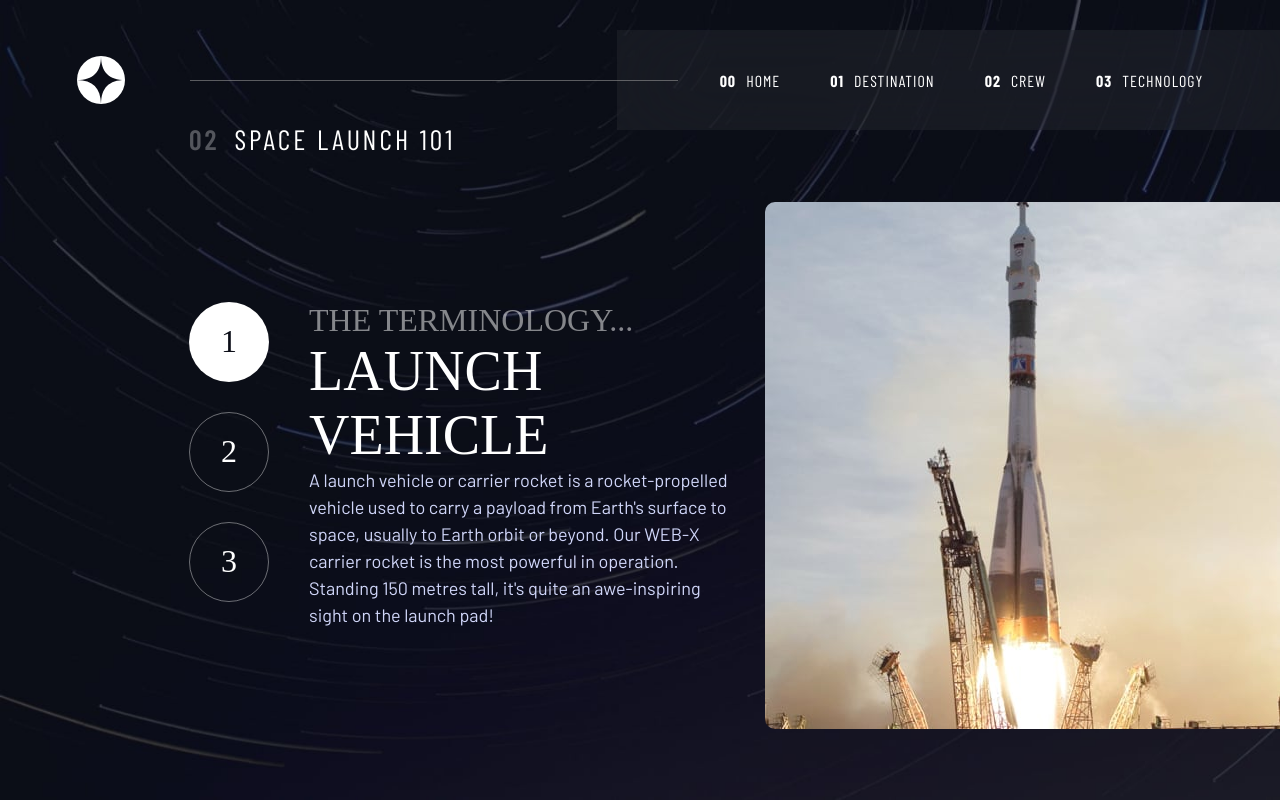
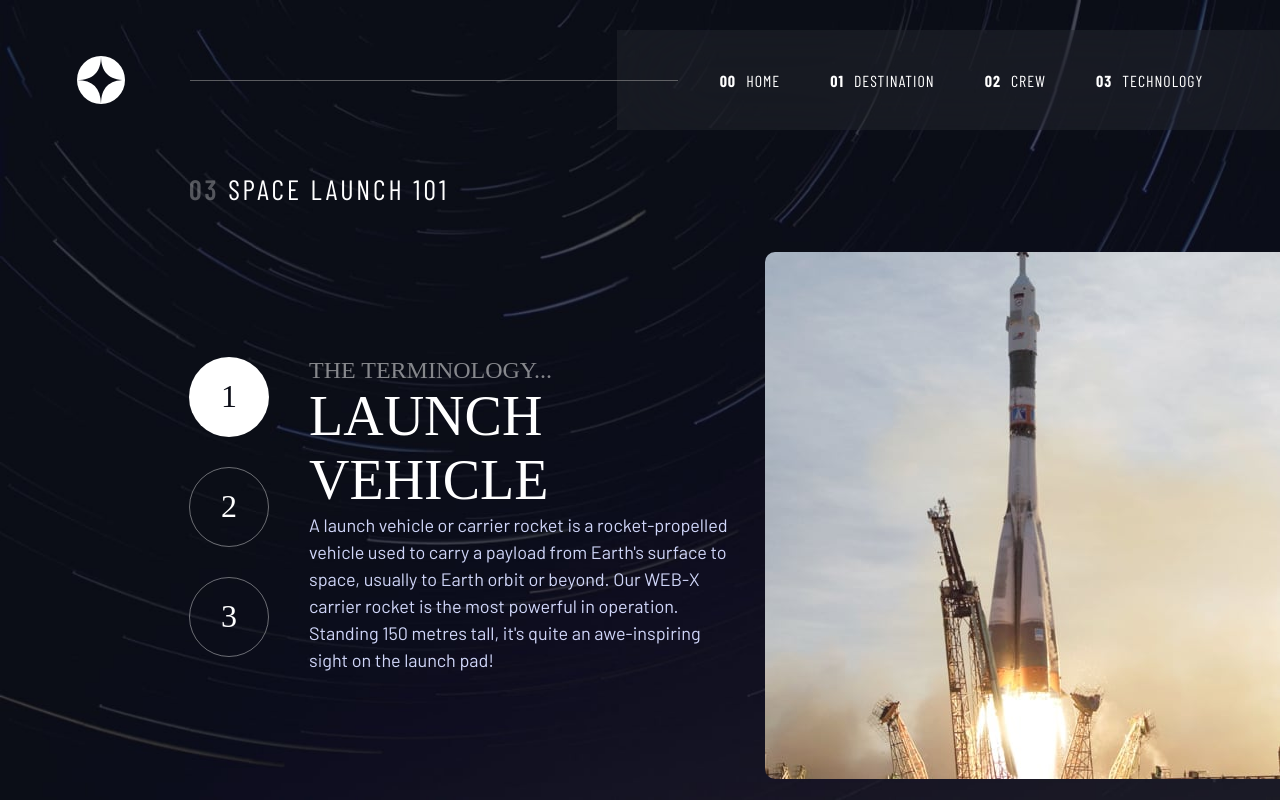
Before and after one commit to christopherqmendivel/space-tourism, an Angular app: page /technology in a window 1280 px wide. Built offline with nearby package versions, Linux system fonts and the light colour scheme; a web font is replaced by a local one.

Commit message:
Page Technology Styles UP

```diff
--- a/src/app/app.component.css
+++ b/src/app/app.component.css
@@ -48,6 +48,10 @@
   background: url("../assets/technology/background-technology-mobile.jpg")
     no-repeat center center fixed;
   background-size: cover;
+}
+
+.container.technology-background {
+  padding-top: 10rem;
 }
 
 /* MEDIA QUERYS */
--- a/src/app/pages/technology/technology.component.css
+++ b/src/app/pages/technology/technology.component.css
@@ -1,27 +1,30 @@
 .container-technology {
   display: flex;
   justify-content: flex-end;
+  flex-direction: column;
+  position: relative;
 }
 
 .container-technology section.info {
   display: flex;
   align-items: center;
-  position: relative;
+  justify-content: center;
+  order: 2;
 }
 
 .container-technology .info .b-1 {
   display: flex;
-  flex-direction: row-reverse;
-  gap: 4rem;
+  flex-direction: column;
+  align-items: center;
 }
 
 .container-technology .info h1.title {
-  font-size: 5.6rem;
+  font-size: 2.4rem;
   text-transform: uppercase;
 }
 
 .container-technology .info h2.subtitle {
-  font-size: 3.2rem;
+  font-size: 1.8rem;
   font-family: var(--bellefair);
   opacity: 0.5;
 }
@@ -29,8 +32,12 @@
 .container-title-subtitle {
   display: flex;
   flex-direction: column;
+  align-items: center;
+  justify-content: space-between;
+  order: 2;
 
-  justify-content: space-between;
+  gap: 1.5rem;
+  margin-top: 2.5rem;
 }
 
 .container-title-subtitle h1.title {
@@ -39,27 +46,38 @@
 
 .container-title-subtitle p.info-bio {
   order: 3;
-  max-width: 93%;
   margin: 0;
+  font-size: 1.5rem;
+  text-align: center;
+  max-width: 32.5rem;
 }
 
 .container-title-subtitle span.subtitle {
   position: absolute;
-  top: -8rem;
   left: 0;
   letter-spacing: 0.3rem;
+  font-size: 1.6rem;
+  width: 100%;
+  text-align: center;
+  display: block;
+
+  left: 50%;
+  transform: translateX(-50%);
+  top: -8rem;
 }
 
 .circle-list {
   display: flex;
-  flex-direction: column;
-  gap: 3rem;
+  flex-direction: row;
+  order: 1;
+  gap: 1.5rem;
   width: max-content;
+  padding-top: 2rem;
 }
 
 .circle-list li {
-  width: 8rem;
-  height: 8rem;
+  width: 4rem;
+  height: 4rem;
   border-radius: 50%;
   cursor: pointer;
   border: 1px solid rgba(255, 255, 255, 0.4);
@@ -69,7 +87,7 @@
   display: flex;
   align-items: center;
   justify-content: center;
-  font-size: 3.2rem;
+  font-size: 1.8rem;
   font-family: var(--bellefair);
 }
 
@@ -80,12 +98,119 @@
 
 /* SECTION IMAGE */
 .container-technology section.image {
-  display: flex;
-  justify-content: flex-end;
-  max-width: max-content;
+  display: flow-root;
+  max-width: inherit;
 }
 
-.container-technology section.image .image{
-  border-top-left-radius: 1rem;
-  border-bottom-left-radius: 1rem;
+.container-technology section.image .image {
+  width: 100%;
+  max-width: 100%;
+  height: auto;
+  margin: 0 auto;
+  min-height: 25.8rem;
+  object-fit: cover;
 }
+
+/* MEDIA QUERYS */
+
+/* TABLET */
+@media (min-width: 768px) {
+  .container-technology .info h1.title {
+    font-size: 4rem;
+  }
+  .container-technology .info h2.subtitle {
+    font-size: 2.4rem;
+  }
+
+  .container-title-subtitle p.info-bio {
+    font-size: 1.6rem;
+    max-width: 62%;
+  }
+
+  .container-title-subtitle span.subtitle {
+    padding-left: 6vw;
+    font-size: 2rem;
+    top: -5rem;
+    left: 0;
+    transform: translate(0);
+    text-align: left;
+
+  }
+
+  .circle-list li {
+    width: 5.6rem;
+    height: 5.6rem;
+    font-size: 2.4rem;
+  }
+
+  .container-technology section.image .image {
+    min-height: auto;
+    max-height: initial;
+  }
+}
+
+@media (min-width: 992px) {
+  .container-technology {
+    flex-direction: row;
+  }
+  .container-technology section.info {
+    order: unset;
+    position: relative;
+  }
+  .container-technology section.info .b-1 {
+    flex-direction: row-reverse;
+    align-items: initial;
+    gap: 4rem;
+  }
+
+  .container-technology .info h1.title {
+    font-size: 5.6rem;
+  }
+
+  .container-title-subtitle {
+    margin-top: 0;
+    gap: 0;
+  }
+
+  .container-title-subtitle span.subtitle {
+    font-size: 2.8rem;
+    padding-left: 0;
+    top: -8rem;
+    left: 0;
+    transform: translateX(0);
+  }
+  .container-title-subtitle p.info-bio {
+    font-size: 1.8rem;
+    text-align: left;
+    max-width: 93%;
+  }
+
+  .container-technology section.image {
+    display: flex;
+    justify-content: flex-end;
+    max-width: max-content;
+  }
+
+  .container-technology section.image .image {
+    border-top-left-radius: 1rem;
+    border-bottom-left-radius: 1rem;
+  }
+
+  .container-title-subtitle {
+    order: unset;
+    align-items: flex-start;
+  }
+
+  .circle-list {
+    gap: 3rem;
+    flex-direction: column;
+    order: unset;
+    padding-top: 0;
+  }
+
+  .circle-list li {
+    width: 8rem;
+    height: 8rem;
+    font-size: 3.2rem;
+  }
+}
--- a/src/app/pages/technology/technology.component.html
+++ b/src/app/pages/technology/technology.component.html
@@ -4,7 +4,7 @@
     <div class="b-1">
       <div class="container-title-subtitle">
         <span class="subtitle">
-          <span class="number-title">02</span> space launch 101
+          <span class="number-title">03</span> space launch 101
         </span>
 
         <h1
@@ -36,7 +36,7 @@
   <section class="image">
     <img
       class="image"
-      [src]="selectedTechnology.images.portrait"
+      [src]="imageUrl"
       [alt]="selectedTechnology.name"
       [ngClass]="{ 'animate__animated animate__fadeIn': animate }"
     />
--- a/src/app/pages/technology/technology.component.ts
+++ b/src/app/pages/technology/technology.component.ts
@@ -1,4 +1,4 @@
-import { Component, OnInit } from '@angular/core';
+import { Component, HostListener, OnInit } from '@angular/core';
 import { Technology } from 'src/app/interfaces/Technology.interface';
 import { DataService } from 'src/app/shared/services/data.service';
 
@@ -12,6 +12,7 @@ export class TechnologyComponent {
   public technologies: Technology[] = []
   public selectedTechnology: Technology | undefined;
   public animate: boolean = false;
+  public imageUrl: string = '';
 
 
   constructor(private dataService: DataService) {}
@@ -20,14 +21,26 @@ export class TechnologyComponent {
     this.dataService.getData().subscribe( (data) => {
       this.technologies = data.technology;
       this.selectedTechnology = this.technologies.length > 0 ? this.technologies[0] : undefined;
+      this.updateImageUrl();
       console.log(this.technologies)
     })
   }
 
 
+  @HostListener('window:resize', ['$event'])
+  onResize(event: any) {
+    this.updateImageUrl();
+  }
+
+  updateImageUrl() {
+    if(this.selectedTechnology) {
+      this.imageUrl = window.innerWidth >= 992 ? this.selectedTechnology.images.portrait : this.selectedTechnology.images.landscape;
+    }
+  }
 
   selecTechnology(technology: Technology):void {
     this.selectedTechnology = technology;
+    this.updateImageUrl();
     this.animate = true;
 
     setTimeout(() => {
```
